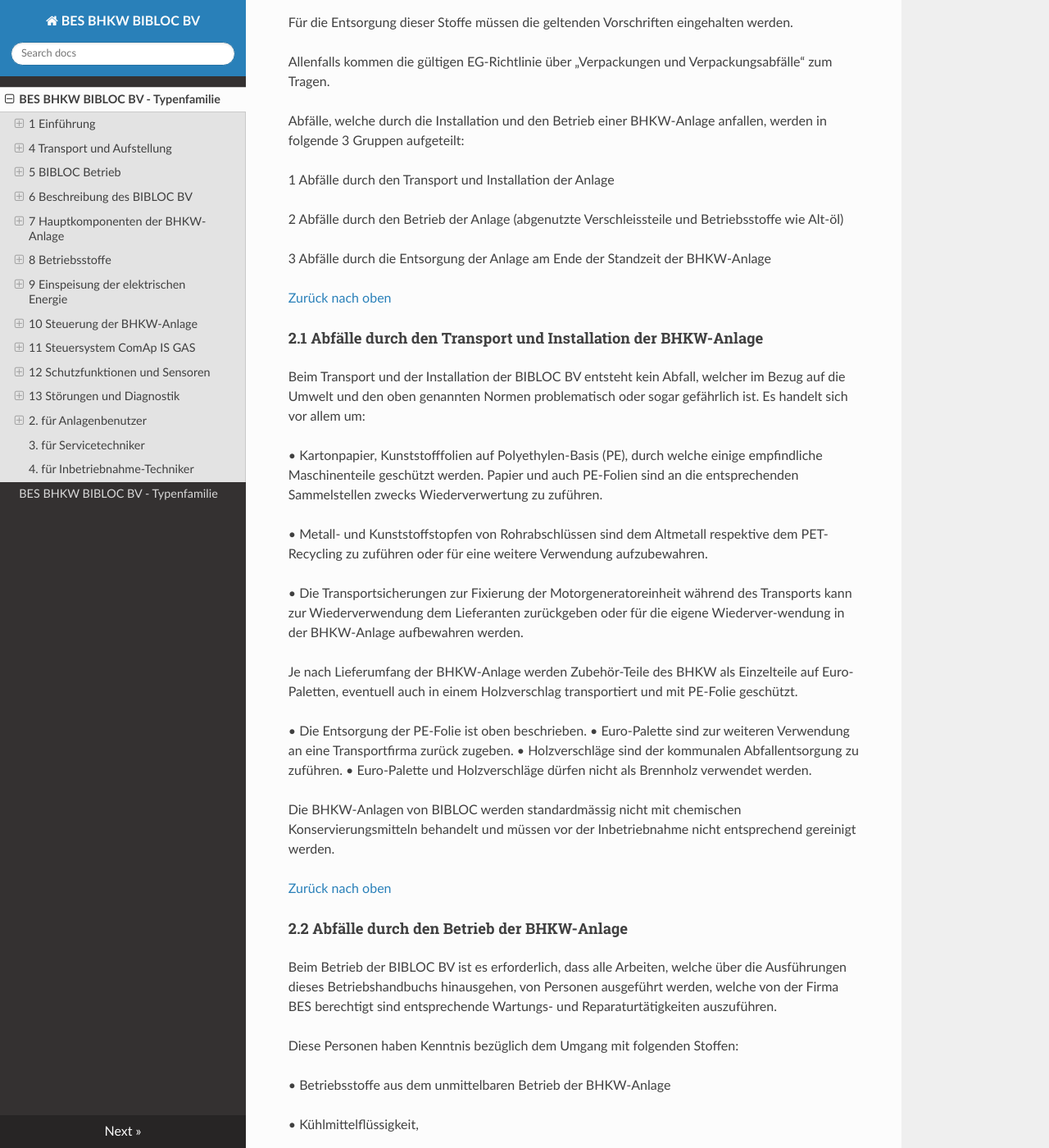
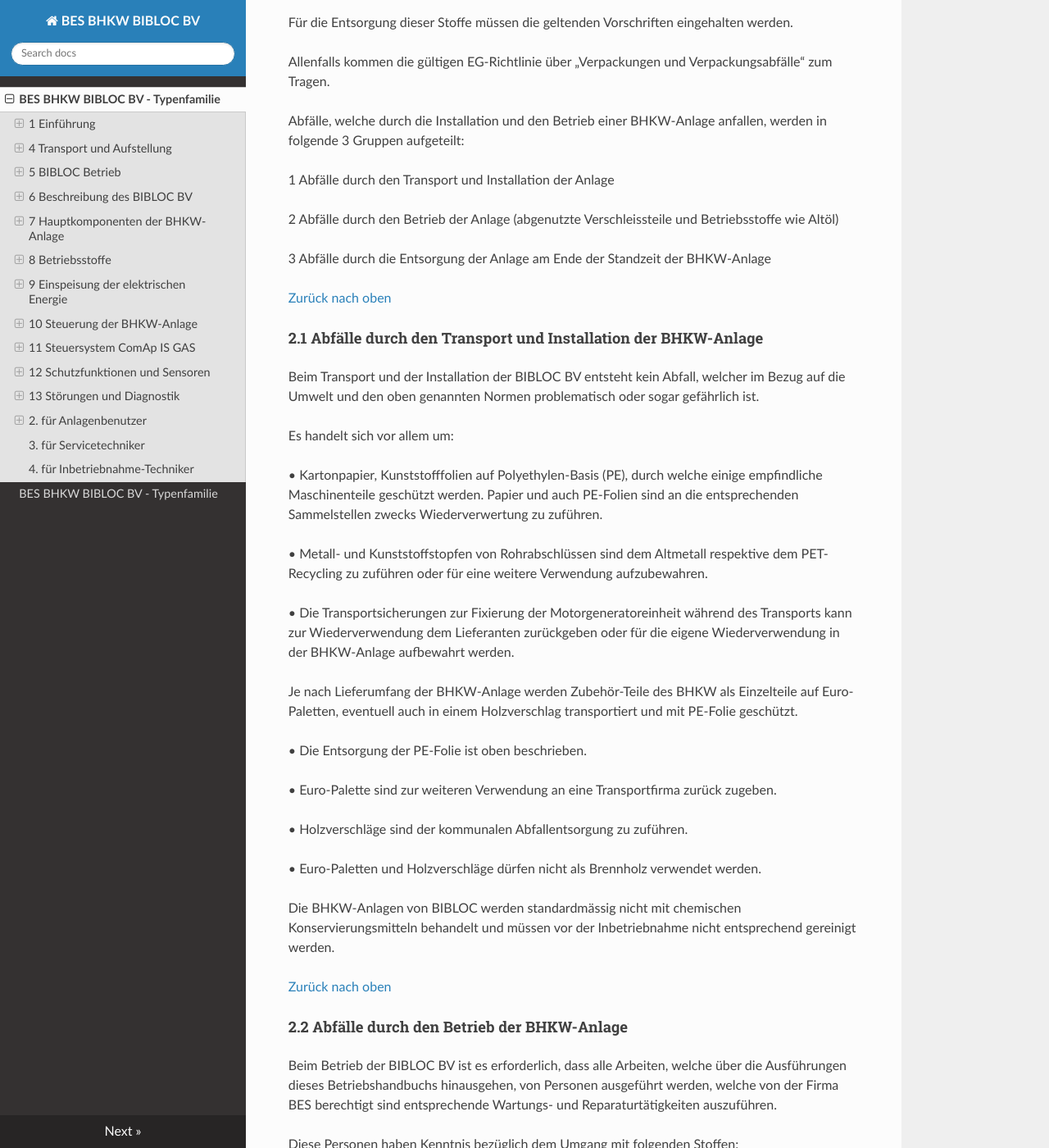
Before and after one commit to benmastered/BES-BHKW-Bibloc, an MkDocs documentation site: the page built from docs/index.md, in a window 1280 px wide and 1400 px high, scrolled down 2565 px. Shown: the whole window at 82% size. Built offline with MkDocs 1.6.1, drawn with Linux system fonts in a browser that asks for light colours; nearby versions of some CDN libraries.

Commit message:
index.md aktualisieren

```diff
--- a/docs/index.md
+++ b/docs/index.md
@@ -69,6 +69,7 @@
 	- Bewilligung kommunaler Stromlieferant (örtliches EW)
 
 ##### nach der Inbetriebnahme
+
 •	Er ist verpflichtet, regelmässig Nachprüfungen, inkl. Gasanschluss durchzuführen,
 
 •	Er ist für die Einhaltung der Bedienungssicherheit und aller weiteren Vorschriften und Normen, welche Auswirkungen auf den Betrieb des BHKW‘s haben, verantwortlich.
@@ -85,14 +86,16 @@
 
 1	Abfälle durch den Transport und Installation der Anlage
 
-2	Abfälle durch den Betrieb der Anlage (abgenutzte Verschleissteile und Betriebsstoffe wie Alt-öl)
+2	Abfälle durch den Betrieb der Anlage (abgenutzte Verschleissteile und Betriebsstoffe wie Altöl)
 
 3	Abfälle durch die Entsorgung der Anlage am Ende der Standzeit der BHKW-Anlage
 
 [Zurück nach oben](#top)
 
 #### 2.1	Abfälle durch den Transport und Installation der BHKW-Anlage
+
 Beim Transport und der Installation der BIBLOC BV entsteht kein Abfall, welcher im Bezug auf die Umwelt und den oben genannten Normen problematisch oder sogar gefährlich ist.
+
 Es handelt sich vor allem um:
 
 •	Kartonpapier, Kunststofffolien auf Polyethylen-Basis (PE), durch welche einige empfindliche Maschinenteile geschützt werden.
@@ -100,14 +103,17 @@
 
 •	Metall- und Kunststoffstopfen von Rohrabschlüssen sind dem Altmetall respektive dem PET-Recycling zu zuführen oder für eine weitere Verwendung aufzubewahren.
 
-•	Die Transportsicherungen zur Fixierung der Motorgeneratoreinheit während des Transports kann zur Wiederverwendung dem Lieferanten zurückgeben oder für die eigene Wiederver-wendung in der BHKW-Anlage aufbewahren werden.
+•	Die Transportsicherungen zur Fixierung der Motorgeneratoreinheit während des Transports kann zur Wiederverwendung dem Lieferanten zurückgeben oder für die eigene Wiederverwendung in der BHKW-Anlage aufbewahrt werden.
 
 Je nach Lieferumfang der BHKW-Anlage werden Zubehör-Teile des BHKW als Einzelteile auf Euro-Paletten, eventuell auch in einem Holzverschlag transportiert und mit PE-Folie geschützt.
 
 •	Die Entsorgung der PE-Folie ist oben beschrieben.
+
 •	Euro-Palette sind zur weiteren Verwendung an eine Transportfirma zurück zugeben.
+
 •	Holzverschläge sind der kommunalen Abfallentsorgung zu zuführen.
-•	Euro-Palette und Holzverschläge dürfen nicht als Brennholz verwendet werden.
+
+•	Euro-Paletten und Holzverschläge dürfen nicht als Brennholz verwendet werden.
 
 Die BHKW-Anlagen von BIBLOC werden standardmässig nicht mit chemischen Konservierungsmitteln behandelt und müssen vor der Inbetriebnahme nicht entsprechend gereinigt werden.
 
```
